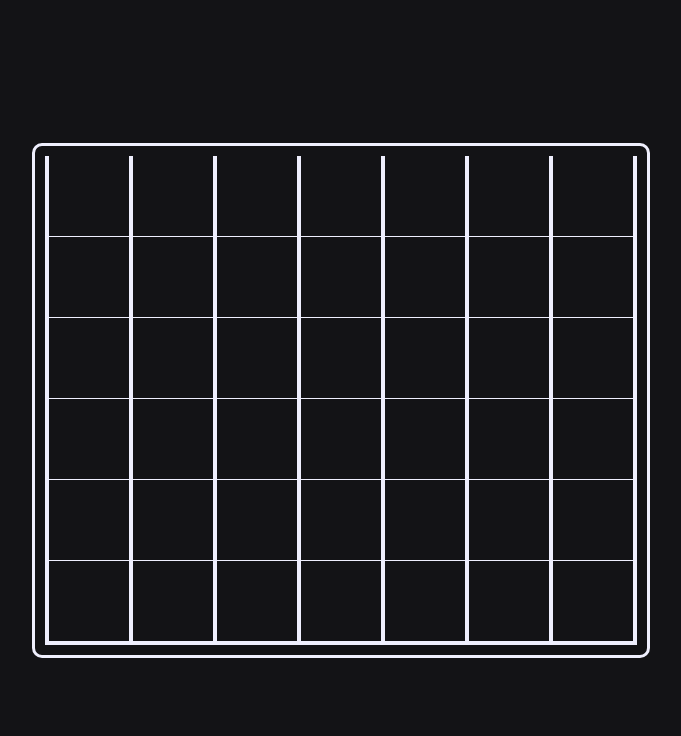
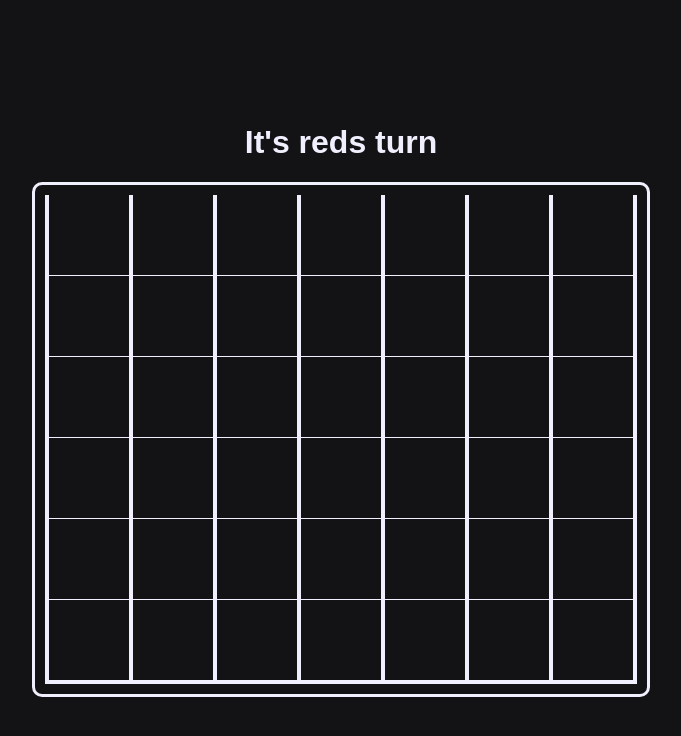
Before and after one commit to nils865/connectFour, a Svelte app: page / in a window 1280 px wide. Shown: the top 736 px of the page, without its empty margins (299-980 px from the left). Built offline with nearby package versions, Linux system fonts and the light colour scheme.

Commit message:
added an icon

```diff
--- a/index.html
+++ b/index.html
@@ -2,7 +2,7 @@
 <html lang="en">
   <head>
     <meta charset="UTF-8" />
-    <!-- <link rel="icon" type="image/svg+xml" href="/vite.svg" /> -->
+    <link rel="icon" type="image/svg+xml" href="/img/favicon.ico" />
     <meta name="viewport" content="width=device-width, initial-scale=1.0" />
     <title>Connect Four</title>
   </head>
--- a/src/components/Game.svelte
+++ b/src/components/Game.svelte
@@ -1,12 +1,22 @@
 <script lang="ts">
     type Coin = 'redCoin' | 'yellowCoin' | null;
+    type Notification = 'It\'s reds turn' | 'It\'s yellows turn' | 'Yellow won!' | 'Red won!';
 
     const columnCount: number = 7;
     const rowCount: number = 6;
     let coin: Coin = 'redCoin';
+    let winstate = false;
+
+    let notification: Notification = 'It\'s reds turn';
 
     function win(team: Coin) {
-        alert(`${team} WON!`);
+        winstate = true;
+
+        if (team === 'redCoin') {
+            notification = 'Red won!';
+        } else {
+            notification = 'Yellow won!';
+        }
     }
 
     function switchCoin() {
@@ -96,8 +106,6 @@
             }
         }
 
-        console.log(startingPos);
-
         count = 1;
         for (let x = startingPos['x']; x < columnCount; x++) {
             if ((startingPos['x'] + 1) >= columnCount) break;
@@ -133,8 +141,6 @@
                 break;
             }
         }
-
-        console.log(startingPos);
 
         count = 1;
         for (let x = startingPos['x']; x < columnCount; x++) {
@@ -176,6 +182,8 @@
     }
 
     function click(e: MouseEvent) {
+        if (winstate) return;
+
         let target = e.target as HTMLElement;
 
         if (target.classList.contains("coin")) {
@@ -189,10 +197,23 @@
         if (target.classList.contains("column") && target.id.startsWith("column")) {
             spawnCoin(target);
         }
+
+
+        if (winstate) {
+            return
+        } else if (coin == 'redCoin') {
+            notification = 'It\'s reds turn';
+        } else if (coin == 'yellowCoin') {
+            notification = 'It\'s yellows turn';
+        }
     }
 </script>
 
 <style>
+    h1 {
+        text-align: center;
+    }
+
     #gamefield {
         width: fit-content;
         height: fit-content;
@@ -242,6 +263,8 @@
 
 </style>
 
+<div>
+    <h1>{notification}</h1>
     <div id="gamefield">
         {#each Array(columnCount) as _, i}
             <!-- svelte-ignore a11y-click-events-have-key-events -->
@@ -254,3 +277,4 @@
             </div>
         {/each}
     </div>
+</div>
```
Also changed, not shown: 1 other file (tests, documents, lock files or other folders). Lines whose indentation alone changed are shown as unchanged.
